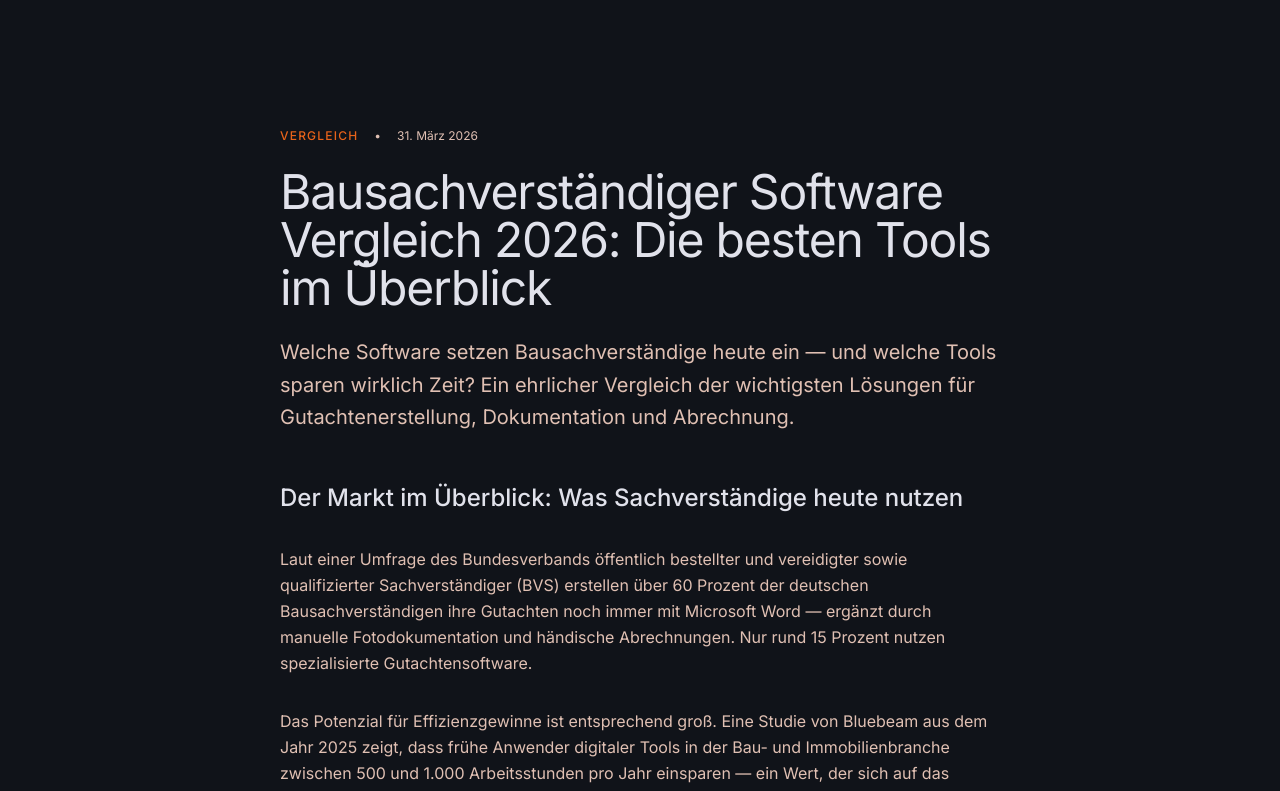
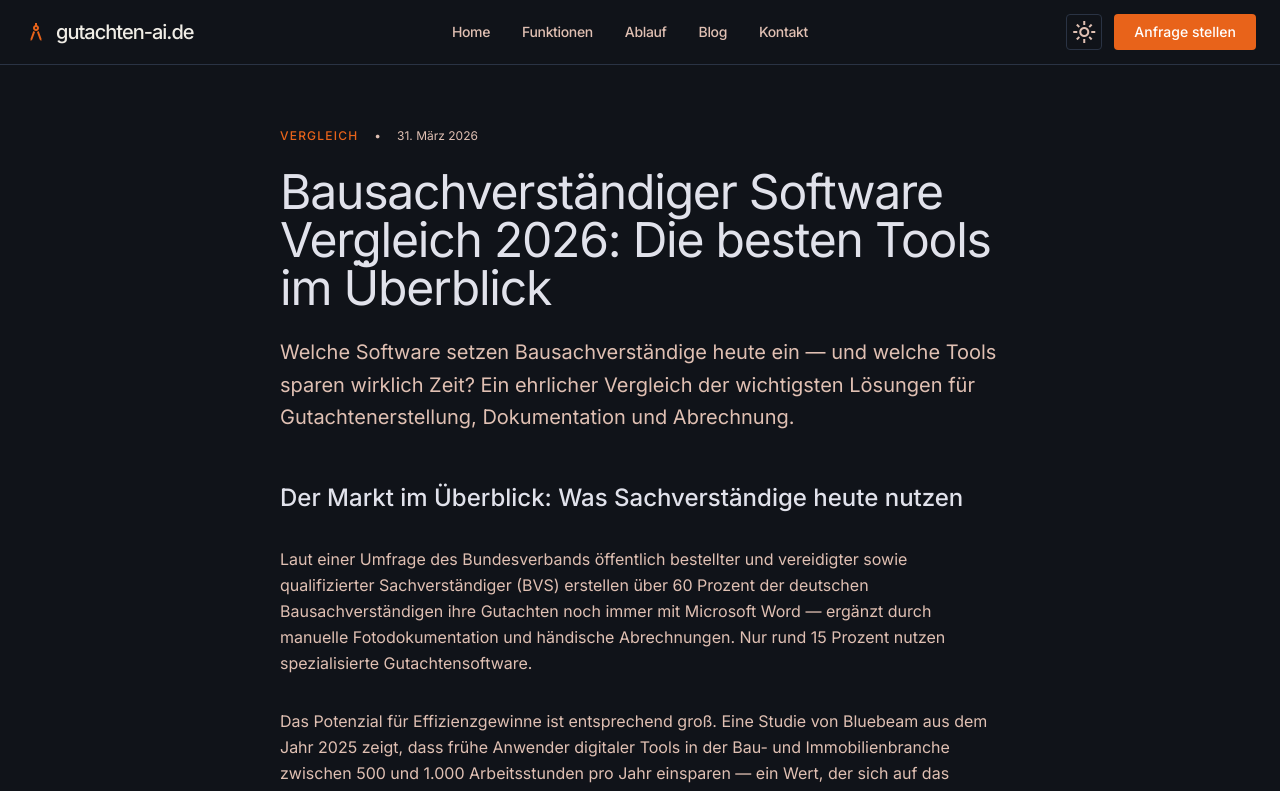
Before and after one commit to buelentd/gutachten-ai, a Next.js app in the folder gutachten-ai/: page /blog/bausachverstaendiger-software-vergleich in a window 1280 px wide. Shown: the top 791 px of the page. Built offline with nearby package versions, Linux system fonts and the light colour scheme.

Commit message:
fix: make header visible on page load
Remove opacity-0 and pointer-events-none from the non-scrolled header
state so the navigation is immediately visible without needing to scroll.

https://claude.ai/code/session_01TEkVCZDEmq478JBcorwtTq

```diff
--- a/gutachten-ai/components/layout/Navigation.tsx
+++ b/gutachten-ai/components/layout/Navigation.tsx
@@ -34,8 +34,8 @@ export function Navigation() {
       <header
         className={`fixed top-0 w-full z-50 border-b-[0.5px] border-[#2A3344] transition-all duration-300 ${
           scrolled
-            ? "bg-[#101319]/95 backdrop-blur-md translate-y-0 opacity-100"
-            : "bg-transparent translate-y-0 opacity-0 pointer-events-none"
+            ? "bg-[#101319]/95 backdrop-blur-md"
+            : "bg-transparent"
         }`}
       >
         <nav className="flex justify-between items-center max-w-7xl mx-auto px-6 h-16">
```
